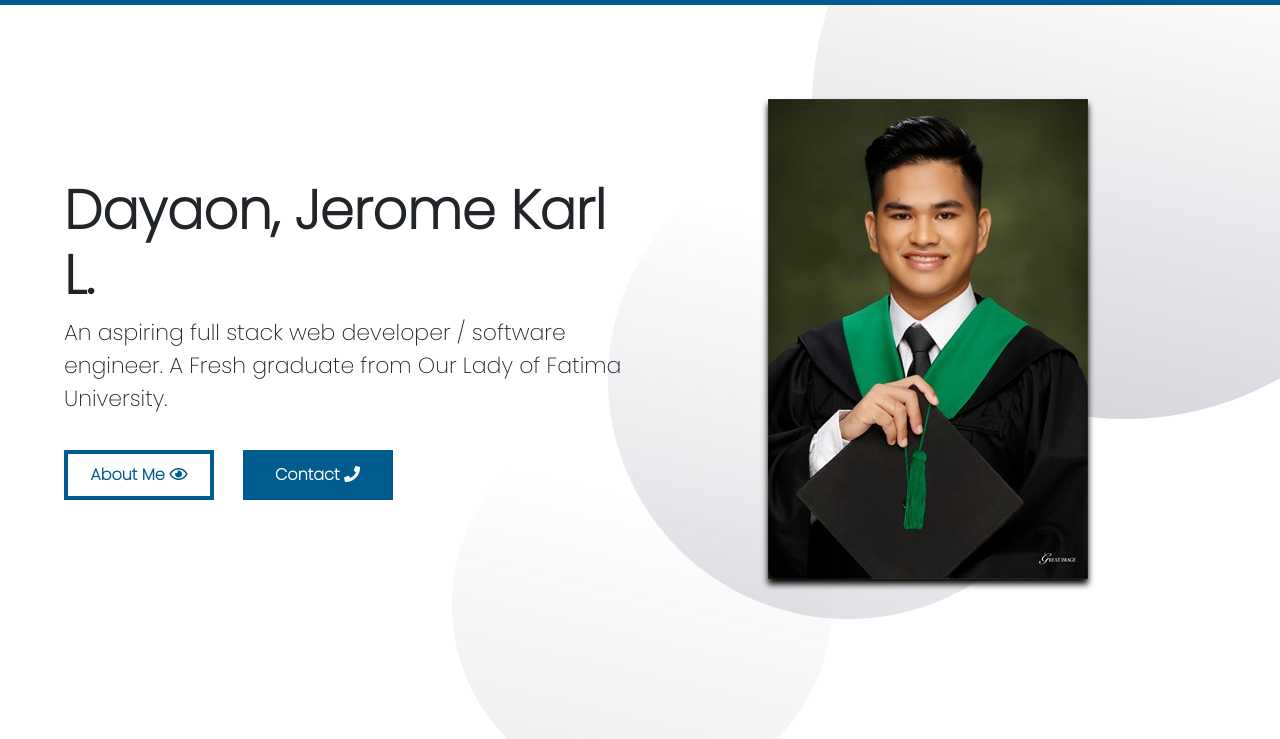
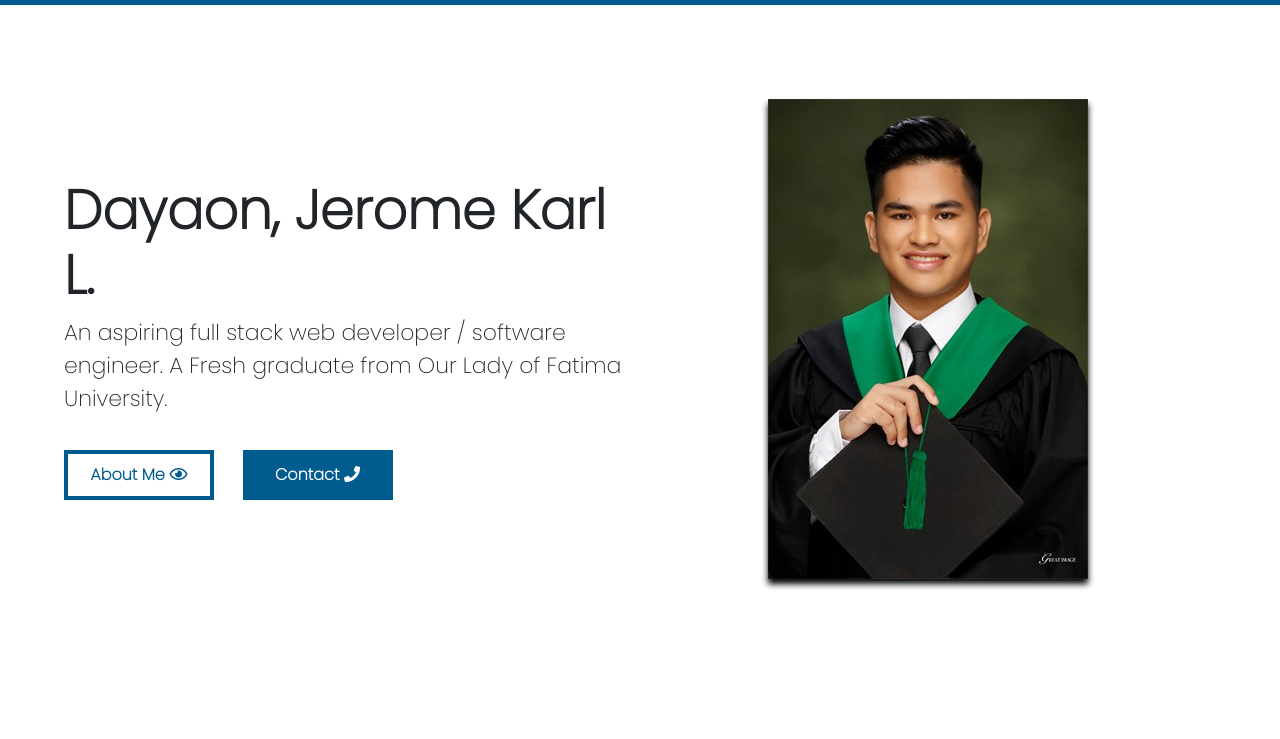
Before and after one commit to Dayaon15/dayaonjk.github.io, a plain HTML site: page index.html in a window 1280 px wide. Shown: the part 61-800 px from the top of the page. Drawn offline with Linux system fonts and the light colour scheme.

Commit message:
Update index.html

```diff
--- a/index.html
+++ b/index.html
@@ -80,9 +80,6 @@
 			</div>
 		</div>
 
-		<img src="img/big-eclipse.svg" class="big-eclipse">
-		<img src="img/mid-eclipse.svg" class="mid-eclipse">
-		<img src="img/small-eclipse.svg" class="small-eclipse">
 		<!-- PRESENTATION SECTION -->
 
 
```
